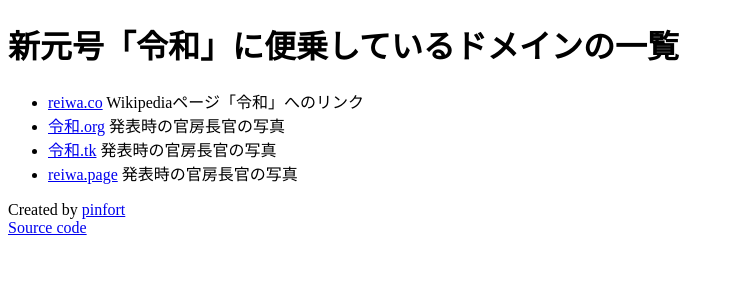
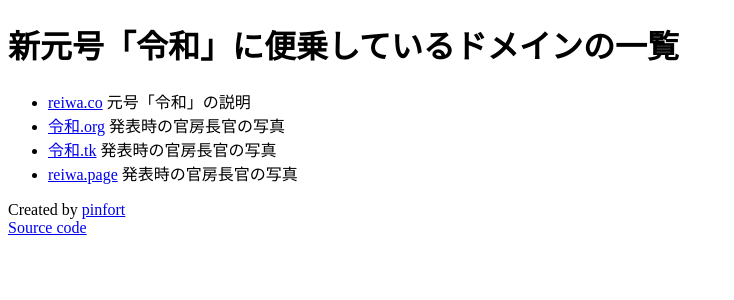
Before and after one commit to pinfort/reiwa-domains, a PHP site: page / in a window 1280 px wide. Shown: the top 300 px of the page, without its empty margins (0-734 px from the left). Run offline with PHP 8.4, Linux system fonts and the light colour scheme.

Commit message:
内容の変更に追従

```diff
--- a/public/index.php
+++ b/public/index.php
@@ -15,7 +15,7 @@
  */
 
 $domains = [
-    'reiwa.co' => 'Wikipediaページ「令和」へのリンク',
+    'reiwa.co' => '元号「令和」の説明',
     '令和.org' => '発表時の官房長官の写真',
     '令和.tk' => '発表時の官房長官の写真',
     'reiwa.page' => '発表時の官房長官の写真',
```
